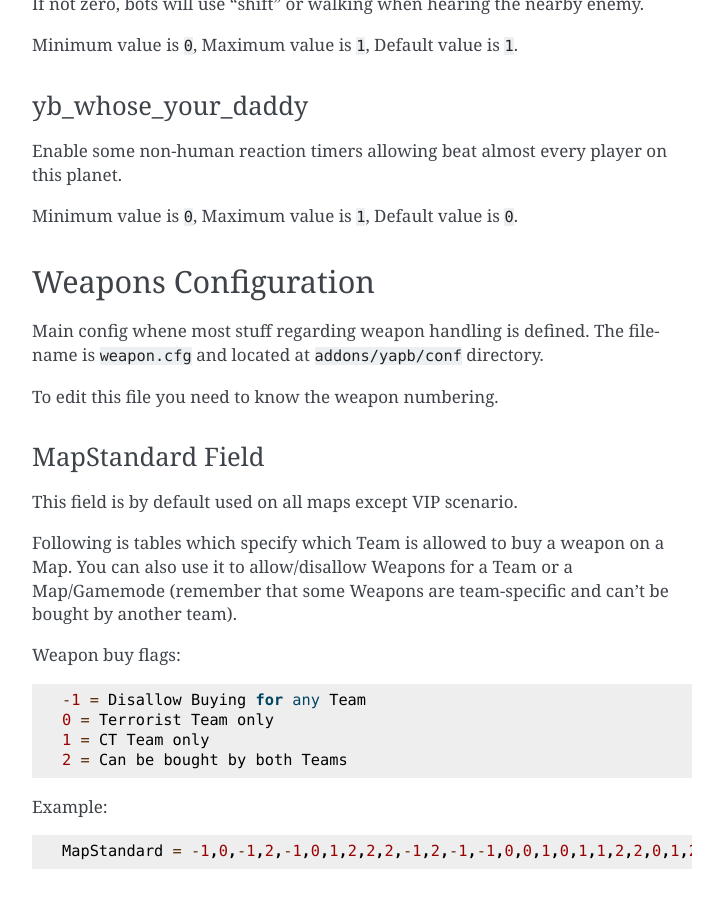
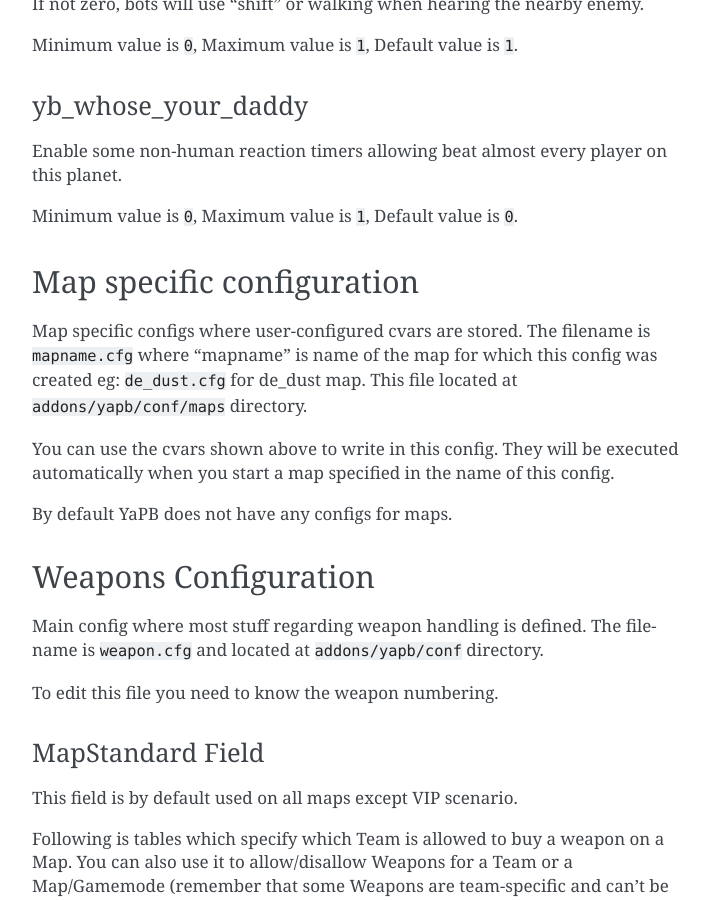
Before and after one commit to yapb/docs, a Sphinx documentation site: the page built from docs/configuring.rst, in a window 1280 px wide and 900 px high, scrolled down 11115 px. Shown: the whole window, without its empty margins (388-1111 px from the left). Built offline with Sphinx 7.4.7, drawn with Linux system fonts in a browser that asks for light colours; some of the changed text lies outside the part shown.

Commit message:
Added info for map specific configs

```diff
--- a/docs/configuring.rst
+++ b/docs/configuring.rst
@@ -526,10 +526,17 @@
 
 Minimum value is ``0``, Maximum value is ``1``, Default value is ``0``.
 
+Map specific configuration
+================================
+Map specific configs where user-configured cvars are stored. The filename is ``mapname.cfg`` where "mapname" is name of the map for which this config was created eg: ``de_dust.cfg`` for de_dust map. This file located at ``addons/yapb/conf/maps`` directory.
+
+You can use the cvars shown above to write in this config. They will be executed automatically when you start a map specified in the name of this config.
+
+By default YaPB does not have any configs for maps.
 
 Weapons Configuration
 ================================
-Main config whene most stuff regarding weapon handling is defined. The filename is ``weapon.cfg`` and located at ``addons/yapb/conf`` directory.
+Main config where most stuff regarding weapon handling is defined. The filename is ``weapon.cfg`` and located at ``addons/yapb/conf`` directory.
 
 To edit this file you need to know the weapon numbering.
 
```
Also changed, not shown: other parts of docs/configuring.rst (+1 -1 lines).
